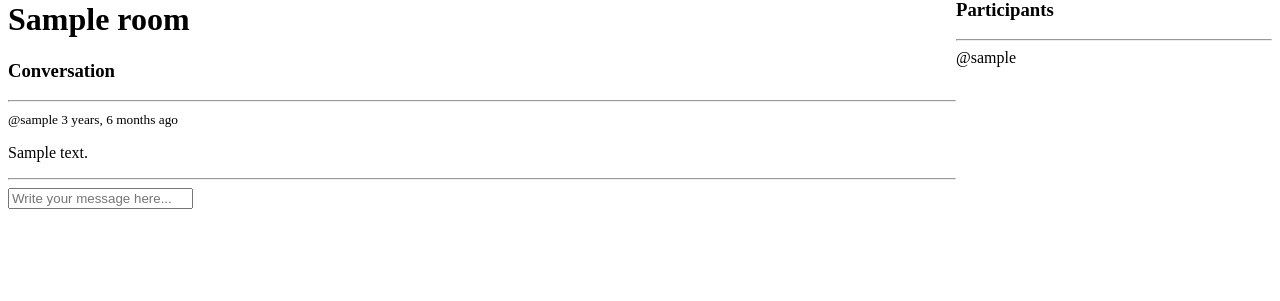
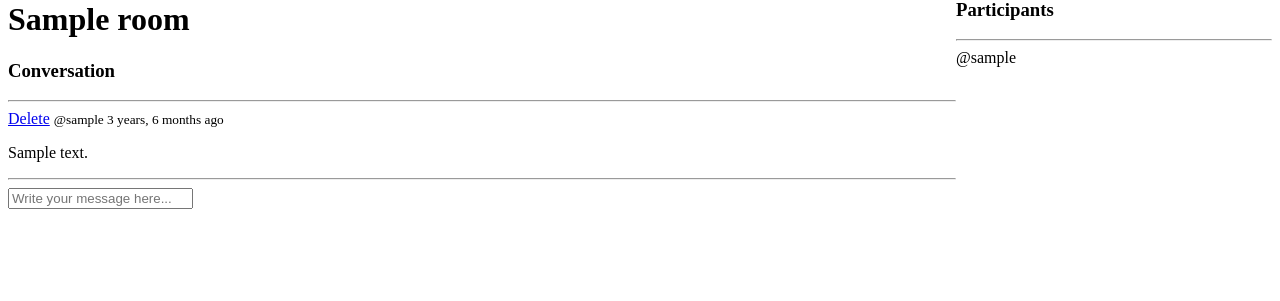
Before and after one commit to germansanz93/django-study-bud, a Django app: page /room/1/ in a window 1280 px wide. Shown: the part 207-508 px from the top of the page. Run offline with Django 4.2, Linux system fonts and the light colour scheme; a user stored in the database is signed in; tables that the repository leaves empty hold one stand-in row (values such as "Sample post").

Commit message:
add message delete functionality

```diff
--- a/studybud/base/templates/base/room.html
+++ b/studybud/base/templates/base/room.html
@@ -18,6 +18,9 @@
       <hr />
       {% for message in room_messages %}
       <div>
+        {% if request.user == message.user %}
+        <a href="{% url 'delete-message' message.id %}">Delete</a>
+        {% endif %}
         <small>@{{message.user}} {{message.created|timesince}} ago</small>
         <p>{{message.body}}</p>
         <hr />
@@ -42,9 +45,7 @@
     <h3>Participants</h3>
     <hr />
     {% for participant in participants %}
-      <div>
-        @{{participant.username}}
-      </div>
+    <div>@{{participant.username}}</div>
     {% endfor %}
   </div>
 </div>
--- a/studybud/base/urls.py
+++ b/studybud/base/urls.py
@@ -10,4 +10,6 @@ urlpatterns = [
     path('create-room/', views.create_room, name='create-room'),
     path('update-room/<str:pk>/', views.update_room, name='update-room'),
     path('delete-room/<str:pk>/', views.delete_room, name='delete-room'),
+    path('delete-message/<str:pk>/', views.delete_message, name='delete-message'),
+
 ]
--- a/studybud/base/views.py
+++ b/studybud/base/views.py
@@ -135,3 +135,13 @@ def delete_room(request, pk):
     room.delete()
     return redirect('home')
   return render(request, 'base/delete.html', {'obj': room})
+
+@login_required(login_url='login')
+def delete_message(request, pk):
+  message= Message.objects.get(id=pk)
+  if request.user != message.user:
+    return HttpResponse('You are not the owner of this message.')
+  if request.method == 'POST':
+    message.delete()
+    return redirect('home')
+  return render(request, 'base/delete.html', {'obj': message})
```
